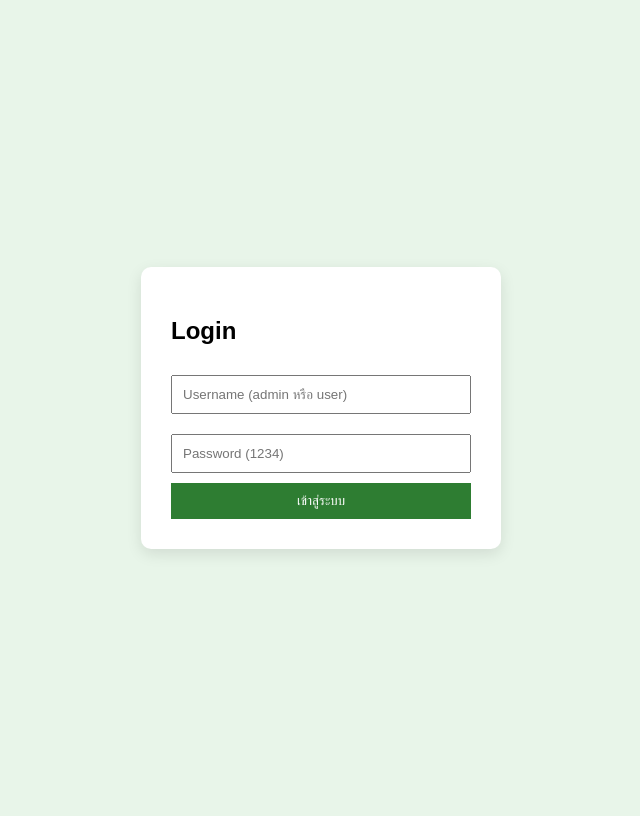
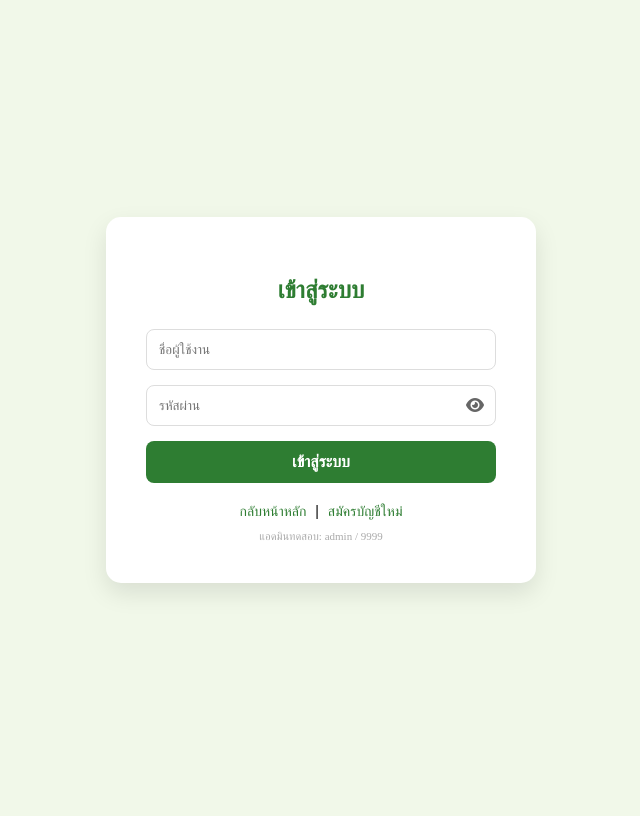
Before and after one commit to Mwhymj/Zanthoxylum-limonella, a Flask app: page /login in a window 1280 px wide. Shown: the whole page, without its empty margins (319-959 px from the left). After the commit the page ends 593 px from the top, so only its background shows below. Run offline with Flask 3, Linux system fonts and the light colour scheme; some libraries are stand-ins or nearby versions.

Commit message:
Update login.html

```diff
--- a/templates/login.html
+++ b/templates/login.html
@@ -1,22 +1,84 @@
 <!DOCTYPE html>
-<html>
+<html lang="th">
 <head>
-    <title>Login</title>
+    <meta charset="UTF-8">
+    <title>Login - ระบบคัดแยกมะแขว่น</title>
+    <link rel="stylesheet" href="https://cdnjs.cloudflare.com/ajax/libs/font-awesome/6.0.0/css/all.min.css">
+    <script src="https://cdn.jsdelivr.net/npm/sweetalert2@11"></script>
+
     <style>
-        body { display: flex; justify-content: center; align-items: center; height: 100vh; background: #e8f5e9; font-family: sans-serif; }
-        .box { background: white; padding: 30px; border-radius: 10px; box-shadow: 0 5px 15px rgba(0,0,0,0.1); width: 300px; }
-        input { width: 100%; margin: 10px 0; padding: 10px; box-sizing: border-box; }
-        button { width: 100%; padding: 10px; background: #2e7d32; color: white; border: none; cursor: pointer; }
+        body { display: flex; justify-content: center; align-items: center; height: 100vh; background: #f1f8e9; font-family: 'Kanit', sans-serif; margin: 0; }
+        .box { background: white; padding: 40px; border-radius: 15px; box-shadow: 0 10px 25px rgba(0,0,0,0.1); width: 350px; text-align: center; }
+        h2 { color: #2e7d32; margin-bottom: 25px; }
+
+        .input-group { position: relative; margin-bottom: 15px; text-align: left; }
+        input { width: 100%; padding: 12px; padding-right: 40px; border: 1px solid #ddd; border-radius: 8px; box-sizing: border-box; outline: none; transition: 0.3s; }
+        input:focus { border-color: #2e7d32; box-shadow: 0 0 5px rgba(46,125,50,0.2); }
+
+        .toggle-password { position: absolute; right: 12px; top: 12px; cursor: pointer; color: #666; }
+
+        button { width: 100%; padding: 12px; background: #2e7d32; color: white; border: none; border-radius: 8px; cursor: pointer; font-size: 16px; font-weight: bold; transition: 0.3s; }
+        button:hover { background: #1b5e20; }
+
+        .links { margin-top: 20px; font-size: 14px; }
+        .links a { color: #2e7d32; text-decoration: none; margin: 0 5px; }
+        .links a:hover { text-decoration: underline; }
+
+        /* สไตล์เพิ่มเติมสำหรับโน้ตกันลืม */
+        .hint { font-size: 11px; color: #aaa; margin-top: 10px; font-family: 'Sarabun'; }
     </style>
 </head>
 <body>
+
     <div class="box">
-        <h2>Login</h2>
-        <form method="POST">
-            <input type="text" name="username" placeholder="Username (admin หรือ user)" required>
-            <input type="password" name="password" placeholder="Password (1234)" required>
+        <h2>เข้าสู่ระบบ</h2>
+
+        <form id="loginForm" method="POST">
+            <div class="input-group">
+                <input type="text" name="username" placeholder="ชื่อผู้ใช้งาน" required>
+            </div>
+
+            <div class="input-group">
+                <input type="password" id="password" name="password" placeholder="รหัสผ่าน" required>
+                <i class="fas fa-eye toggle-password" onclick="togglePassword()"></i>
+            </div>
+
             <button type="submit">เข้าสู่ระบบ</button>
         </form>
+
+        <div class="links">
+            <a href="/">กลับหน้าหลัก</a> | <a href="#">สมัครบัญชีใหม่</a>
+        </div>
+
+        <div class="hint">แอดมินทดสอบ: admin / 9999</div>
     </div>
+
+    <script>
+        function togglePassword() {
+            const passwordField = document.getElementById("password");
+            const toggleIcon = document.querySelector(".toggle-password");
+            if (passwordField.type === "password") {
+                passwordField.type = "text";
+                toggleIcon.classList.remove("fa-eye");
+                toggleIcon.classList.add("fa-eye-slash");
+            } else {
+                passwordField.type = "password";
+                toggleIcon.classList.remove("fa-eye-slash");
+                toggleIcon.classList.add("fa-eye");
+            }
+        }
+
+        // รับค่า Error จาก Flask
+        const loginError = "{{ 'true' if error else 'false' }}";
+
+        if (loginError === 'true') {
+            Swal.fire({
+                icon: 'error',
+                title: 'เข้าสู่ระบบไม่สำเร็จ',
+                text: 'ชื่อผู้ใช้หรือรหัสผ่านไม่ถูกต้อง!',
+                confirmButtonColor: '#2e7d32'
+            });
+        }
+    </script>
 </body>
 </html>
```
